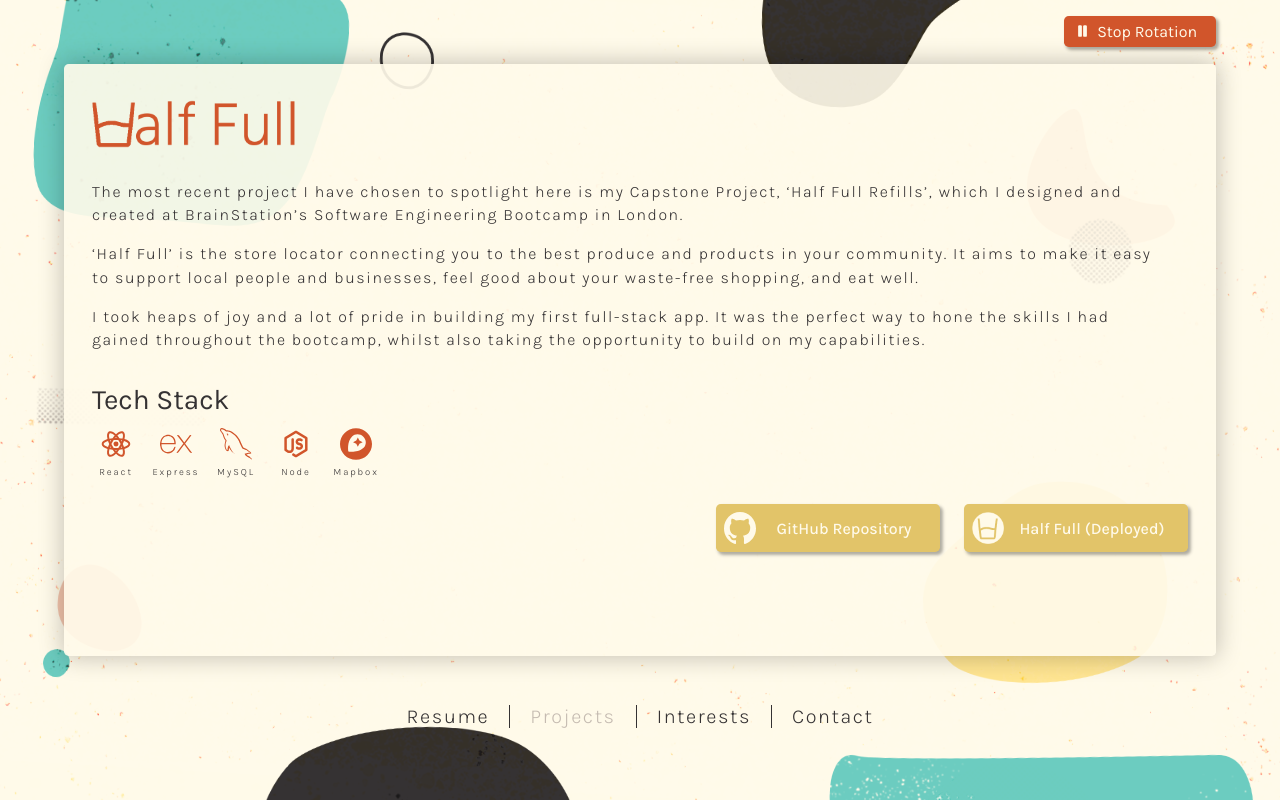
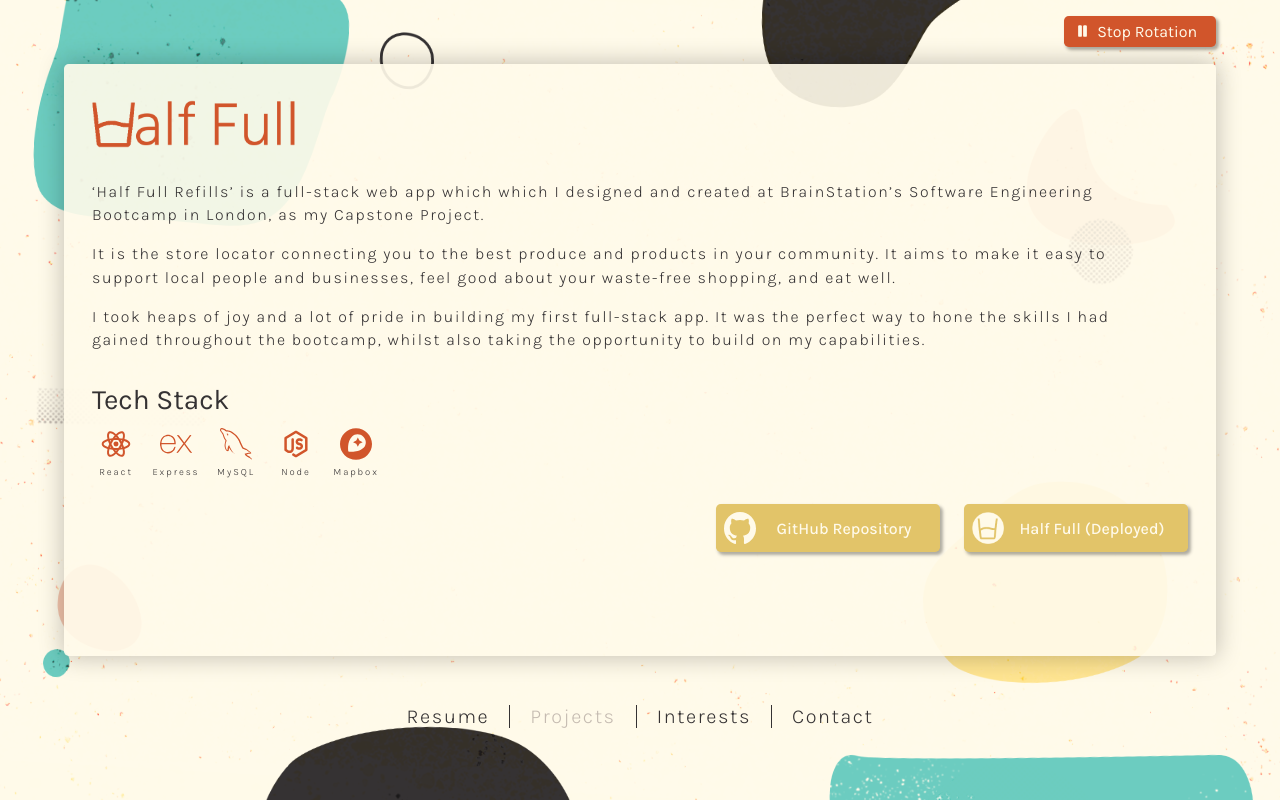
Before and after one commit to effie-fow/portfolio, a React (Vite) app: page /projects in a window 1280 px wide. Built offline with nearby package versions, Linux system fonts and the light colour scheme; a web font is replaced by a local one.

Commit message:
Update 'Half-Full' description

```diff
--- a/src/pages/Projects/Projects.jsx
+++ b/src/pages/Projects/Projects.jsx
@@ -17,15 +17,15 @@ export const Projects = () => {
       <div className="projects__information">
         <img src={halfFullLogo} alt="Half Full" className="projects__logo" />
         <p className="projects__details">
-          The most recent project I have chosen to spotlight here is my Capstone
-          Project, ‘Half Full Refills’, which I designed and created at
-          BrainStation’s Software Engineering Bootcamp in London.
+          ‘Half Full Refills’ is a full-stack web app which which I designed and
+          created at BrainStation’s Software Engineering Bootcamp in London, as
+          my Capstone Project.
         </p>
         <p className="projects__details">
-          ‘Half Full’ is the store locator connecting you to the best produce
-          and products in your community. It aims to make it easy to support
-          local people and businesses, feel good about your waste-free shopping,
-          and eat well.
+          It is the store locator connecting you to the best produce and
+          products in your community. It aims to make it easy to support local
+          people and businesses, feel good about your waste-free shopping, and
+          eat well.
         </p>
         <p className="projects__details">
           I took heaps of joy and a lot of pride in building my first full-stack
```
